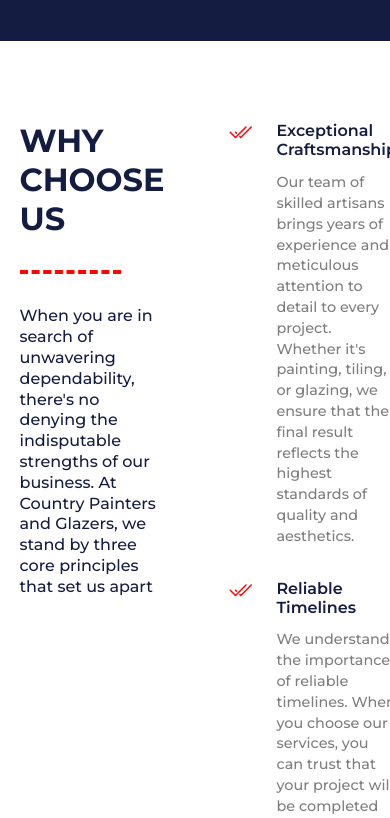
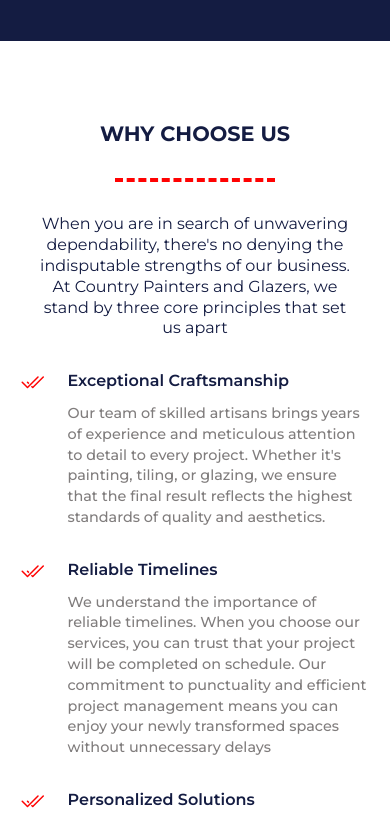
Before and after one commit to Amen-Musingarimi/country-painters, a React (Create React App) app: page / in a window 390 px wide. Shown: the part 2720-3538 px from the top of the page. Built offline with nearby package versions, Linux system fonts and the light colour scheme.

Commit message:
Add responsiveness to why choose us section

```diff
--- a/src/components/Home/UI/HomeAboutSummary.module.css
+++ b/src/components/Home/UI/HomeAboutSummary.module.css
@@ -63,3 +63,29 @@
   font-size: 0.9rem;
   font-weight: 500;
 }
+
+@media (max-width: 768px) {
+  .homeAboutContainer,
+  .sectionHeader {
+    flex-direction: column;
+    justify-content: flex-start;
+    align-items: center;
+    gap: 2rem;
+    width: 90%;
+  }
+
+  .sectionHeading {
+    font-size: 1.3rem;
+    text-align: center;
+  }
+
+  .borderTop {
+    width: 10rem;
+  }
+
+  .sectionDescription {
+    text-align: center;
+    font-weight: 400;
+    line-height: 1.3rem;
+  }
+}
```
